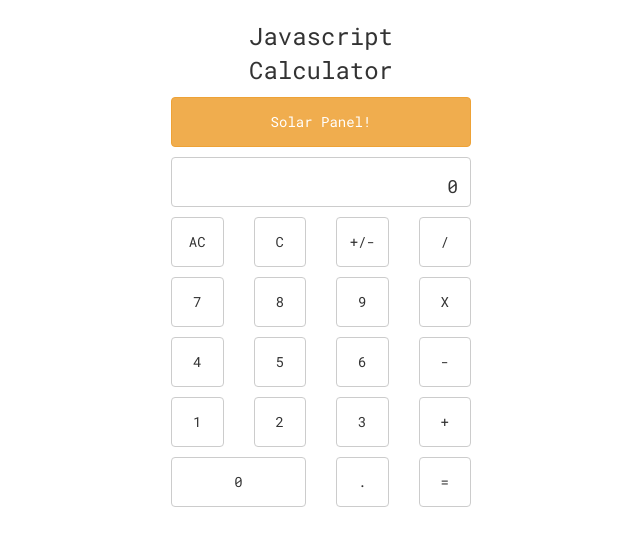
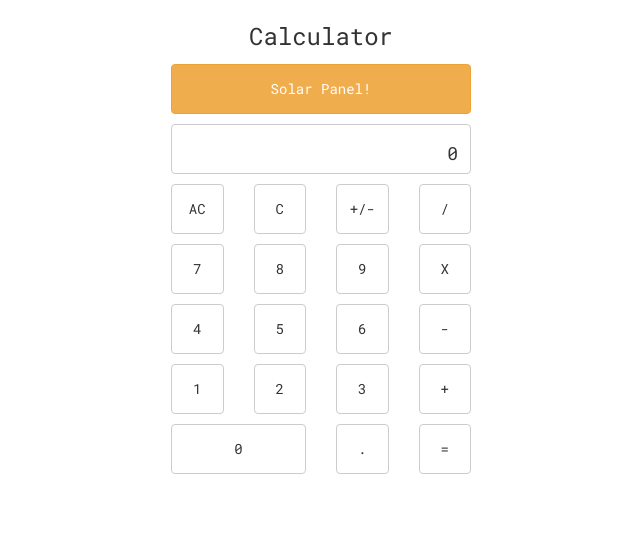
Before and after one commit to brookin8/js-calculator, a website: page app/index.html in a window 1280 px wide. Shown: the whole page, without its empty margins (319-959 px from the left). Drawn offline with nearby package versions, Linux system fonts and the light colour scheme.

Commit message:
Changed heading and title

```diff
--- a/app/index.html
+++ b/app/index.html
@@ -1,7 +1,7 @@
 <!DOCTYPE html>
 <html>
 <head>
-	<title>JS Calculator</title>
+	<title>Calculator</title>
 
 	<link rel="stylesheet" href="https://maxcdn.bootstrapcdn.com/bootstrap/3.3.7/css/bootstrap.min.css" integrity="sha384-BVYiiSIFeK1dGmJRAkycuHAHRg32OmUcww7on3RYdg4Va+PmSTsz/K68vbdEjh4u" crossorigin="anonymous">
 
@@ -19,7 +19,7 @@
 
 <body class="container">
 	<div class="calculator">
-	<h3>Javascript Calculator</h3>
+	<h3>Calculator</h3>
 		<div class="row">
 			<div class="col-xs-12"><button id = "solarPanel" class="btn btn-warning calc-btn">Solar Panel!</button></div>
 		</div>
```
